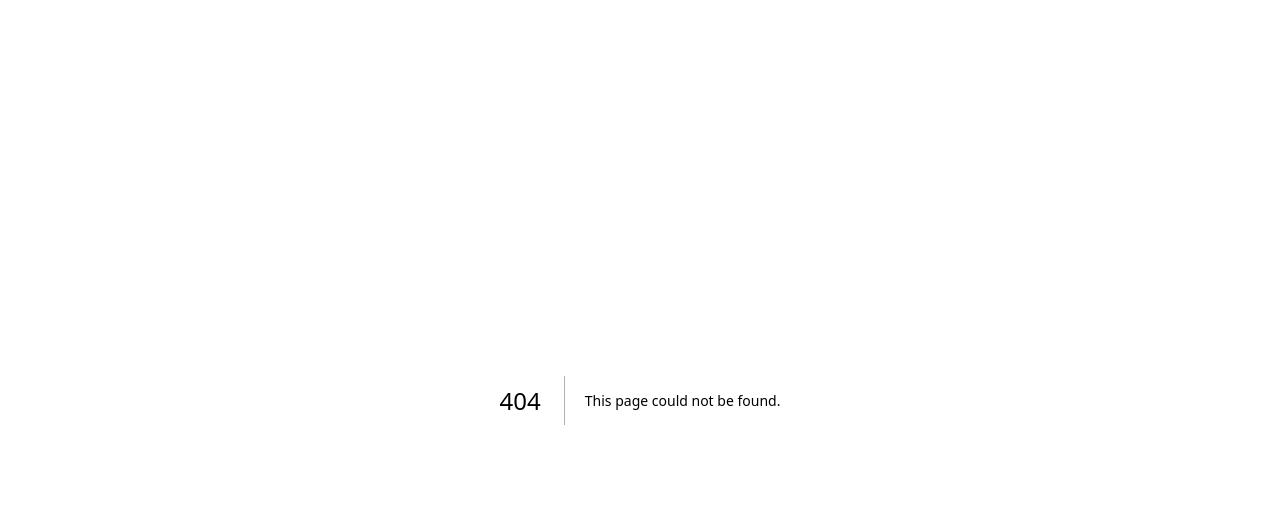
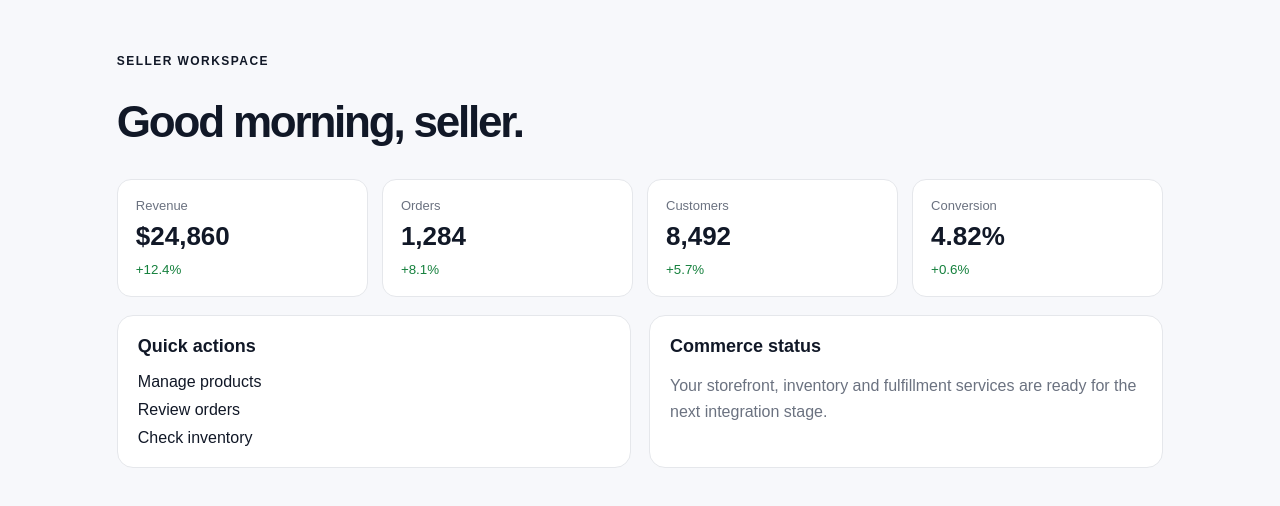
Before and after one commit to umairworkplace/velnora, a Next.js app: page /workspace/seller in a window 1280 px wide. Before the commit this address had no page. Shown: the top 506 px of the page. Built offline with nearby package versions, Linux system fonts and the light colour scheme.

Commit message:
feat: add seller workspace dashboard

```diff
--- /dev/null
+++ b/app/workspace/seller/page.tsx
@@ -0,0 +1,16 @@
+import { MetricGrid } from "@/components/dashboard/MetricGrid";
+import { Panel } from "@/components/ui/Panel";
+
+export default function SellerWorkspacePage() {
+  return (
+    <main style={{ maxWidth: 1200, margin: "0 auto", padding: "42px 6vw" }}>
+      <p style={{ fontSize: 12, fontWeight: 800, letterSpacing: ".12em" }}>SELLER WORKSPACE</p>
+      <h1 style={{ fontSize: 44, letterSpacing: "-.05em", marginBottom: 32 }}>Good morning, seller.</h1>
+      <MetricGrid />
+      <div style={{ display: "grid", gridTemplateColumns: "repeat(auto-fit,minmax(280px,1fr))", gap: 18, marginTop: 18 }}>
+        <Panel title="Quick actions"><div style={{ display: "grid", gap: 10 }}><a href="/seller/products">Manage products</a><a href="/seller/orders">Review orders</a><a href="/seller/inventory">Check inventory</a></div></Panel>
+        <Panel title="Commerce status"><p style={{ color: "#6b7280", lineHeight: 1.6 }}>Your storefront, inventory and fulfillment services are ready for the next integration stage.</p></Panel>
+      </div>
+    </main>
+  );
+}
```
